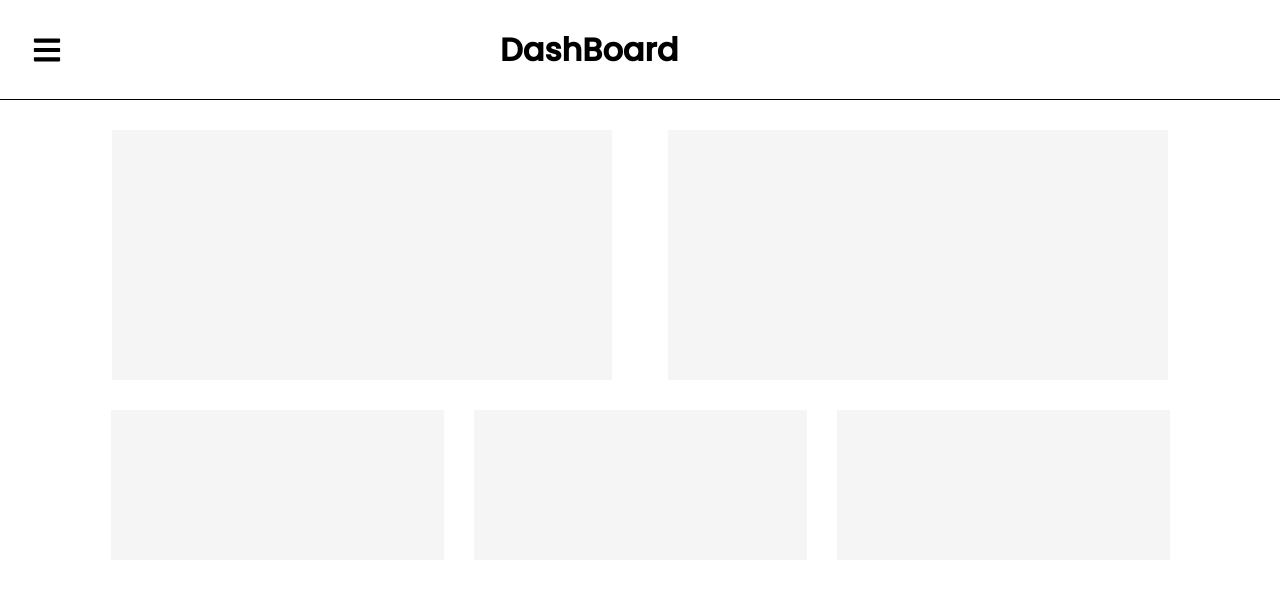
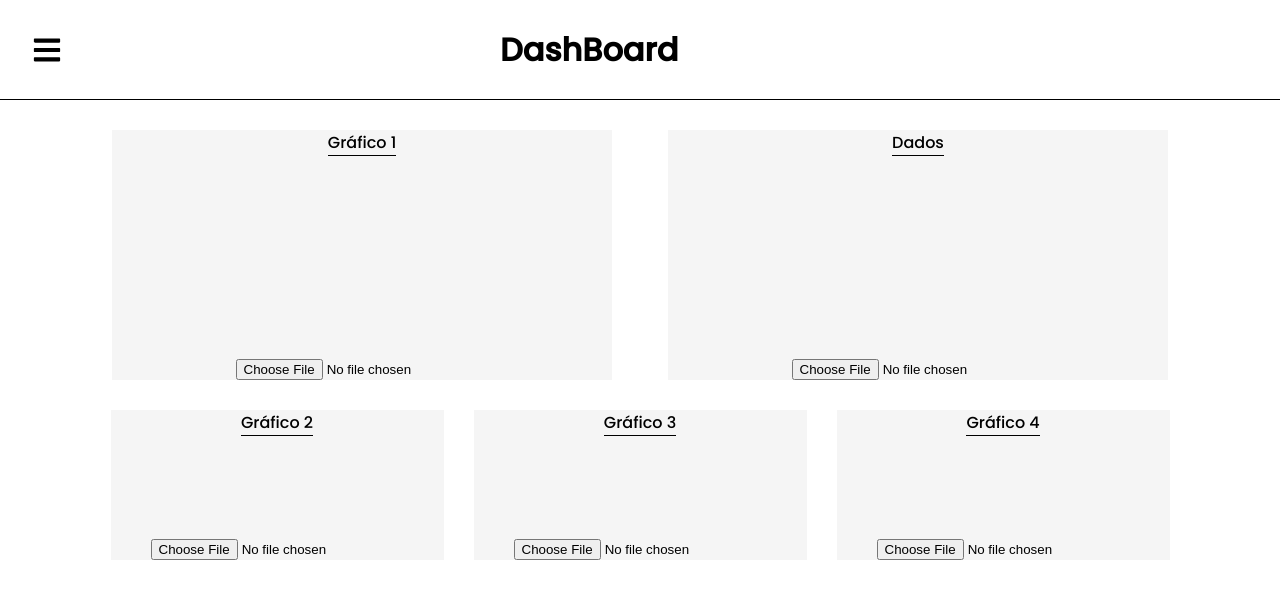
Before and after one commit to felipeoliveira25/dashboard-react, a React (Create React App) app: page / in a window 1280 px wide. Shown: the top 598 px of the page. Built offline with nearby package versions, Linux system fonts and the light colour scheme.

Commit message:
commit das novas alterações em relação às opções para selecionar o arquivo.csv

```diff
--- a/package.json
+++ b/package.json
@@ -6,7 +6,10 @@
     "@testing-library/jest-dom": "^5.17.0",
     "@testing-library/react": "^13.4.0",
     "@testing-library/user-event": "^13.5.0",
+    "chart.js": "^4.4.0",
+    "papaparse": "^5.4.1",
     "react": "^18.2.0",
+    "react-chartjs-2": "^5.2.0",
     "react-dom": "^18.2.0",
     "react-icons": "^4.12.0",
     "react-router-dom": "^6.20.0",
--- a/src/components/Grafic/index.js
+++ b/src/components/Grafic/index.js
@@ -1,21 +1,60 @@
+import { useState } from "react";
 import { Container } from "./style";
+import Papa from 'papaparse';
+
 
 const Grafic = () => {
+
+
+
+  const lerArquivo = (e) => {
+    const arquivo = e.target.files[0];
+
+    if(arquivo){
+      Papa.parse(arquivo, {
+        header: true,
+        dynamicTyping: true,
+        complete: (result) => {
+          console.log(result.data)
+
+        },
+        error: (error) => {
+          alert('Erro ao analisar o arquivo CSV:', error.message)
+        }
+      })
+    }
+  }
+
+
+
     return(
         <Container>
             <div className="barra-sup">
                 <div className="grafic-aprov">
+                  <p>Gráfico 1</p>
 
+
+                  <input type="file" accept=".csv" onChange={lerArquivo}></input>
                 </div>
                 <div className="box-dados">
-
+                <p>Dados</p>
+                <input type="file" accept=".csv" onChange={lerArquivo}></input>
                 </div>
             </div>
 
             <div className="barra-inf">
-                <div className="grafic-acess"></div>
-                <div className="grafic-lab"></div>
-                <div className="grafic-comput"></div>
+                <div className="grafic-acess">
+                <p>Gráfico 2</p>
+                <input type="file" accept=".csv" onChange={lerArquivo}></input>
+                </div>
+                <div className="grafic-lab">
+                <p>Gráfico 3</p>
+                <input type="file" accept=".csv" onChange={lerArquivo}></input>
+                </div>
+                <div className="grafic-comput">
+                <p>Gráfico 4</p>
+                <input type="file" accept=".csv" onChange={lerArquivo}></input>
+                </div>
             </div>
         </Container>
     )
--- a/src/components/Grafic/style.js
+++ b/src/components/Grafic/style.js
@@ -7,6 +7,7 @@ export const Container = styled.div`
     justify-content: center;
 
   }
+
 
   .barra-sup{
     display: flex;
@@ -18,11 +19,18 @@ export const Container = styled.div`
     margin-right:50px
   }
 
+
+
   .grafic-aprov, .box-dados{
 
     background-color:#F5F5F5;
     width: 500px;
     height: 250px;
+    color: black;
+    display:flex;
+    justify-content: space-between;
+    flex-direction: column;
+    align-items: center;
 
   }
 
@@ -39,6 +47,15 @@ export const Container = styled.div`
     width: 333px;
     height: 150px;
     background-color:#F5F5F5;
-
+    display: flex;
+    justify-content: space-between;
+    flex-direction: column;
+    align-items: center;
+  }
+  p{
+    border-bottom: 1px solid #000;
+    margin: 0;
+    padding: 0;
+    position: static;
   }
 `;
--- a/src/components/Sidebar/style.js
+++ b/src/components/Sidebar/style.js
@@ -27,6 +27,7 @@ export const Container = styled.div`
     margin-top: 35px;
     font-size: 20px;
     margin-bottom: -105px;
+    border: none;
 
   }
 
```
Also changed, not shown: src/arquivos/barra-dados.csv (added), src/arquivos/dados-acess-in.csv (added), src/arquivos/dados-aprov3.csv (added), src/arquivos/dados-qtd-comp.csv (added), src/arquivos/dados-qtd-lab.csv (added), 1 other file (tests, documents, lock files or other folders).
